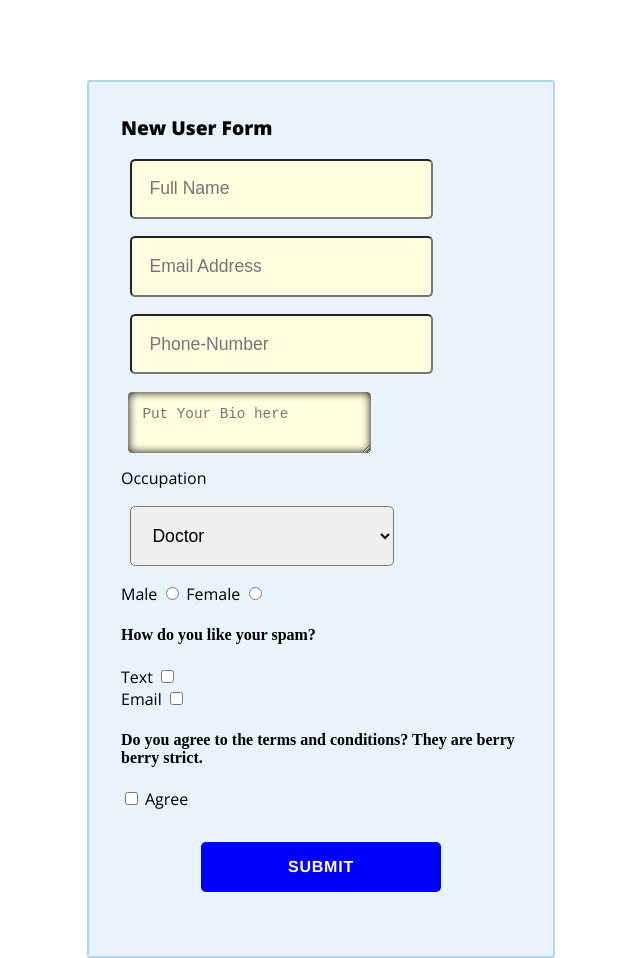
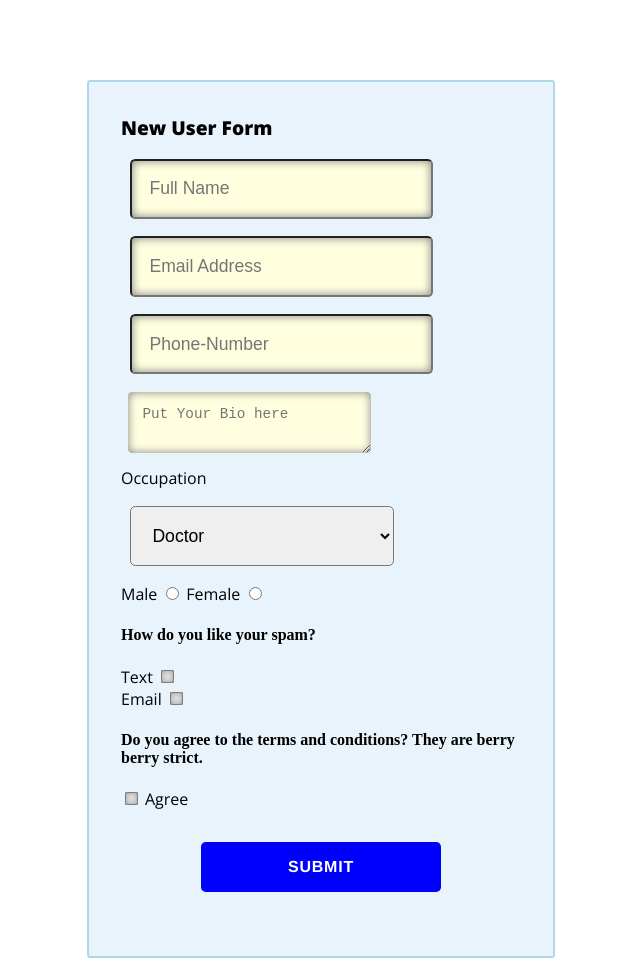
Before and after one commit to hifilorau/tiy-form, a plain HTML site: page index.html in a window 1280 px wide. Shown: the whole page, without its empty margins (319-959 px from the left). Drawn offline with nearby package versions, Linux system fonts and the light colour scheme.

Commit message:
textarea and inputs closer to the same

```diff
--- a/style.css
+++ b/style.css
@@ -21,6 +21,7 @@ input[type="text"], input[type="checkbox"], input:required
   font-family: 'Open-Sans', sans-serif;
   background-color: lightyellow;
   cursor: pointer;
+  box-shadow:inset 0 0 10px grey;
 }
 
 
@@ -74,7 +75,7 @@ label {
 
 textarea {
   border: none;
-  box-shadow:inset 0 0 10px #000;
+  box-shadow:inset 0 0 10px grey;
   background-color:lightyellow;
 }
 
```
